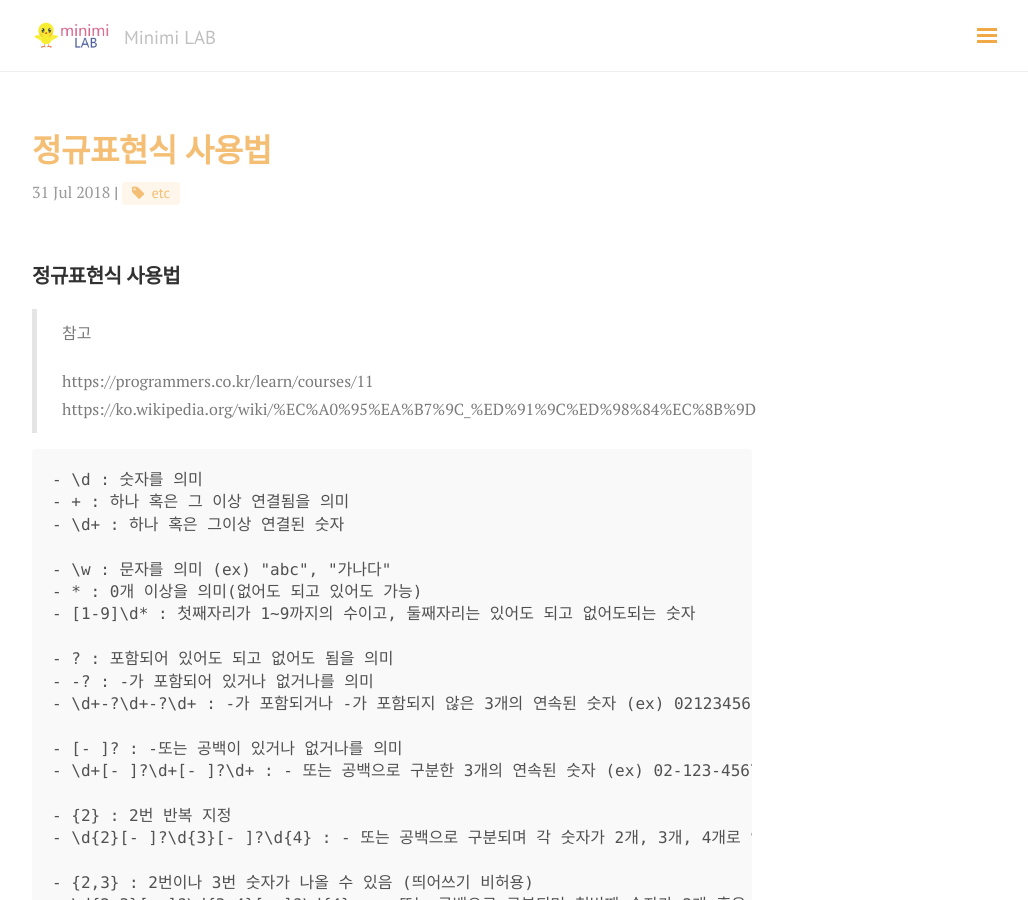
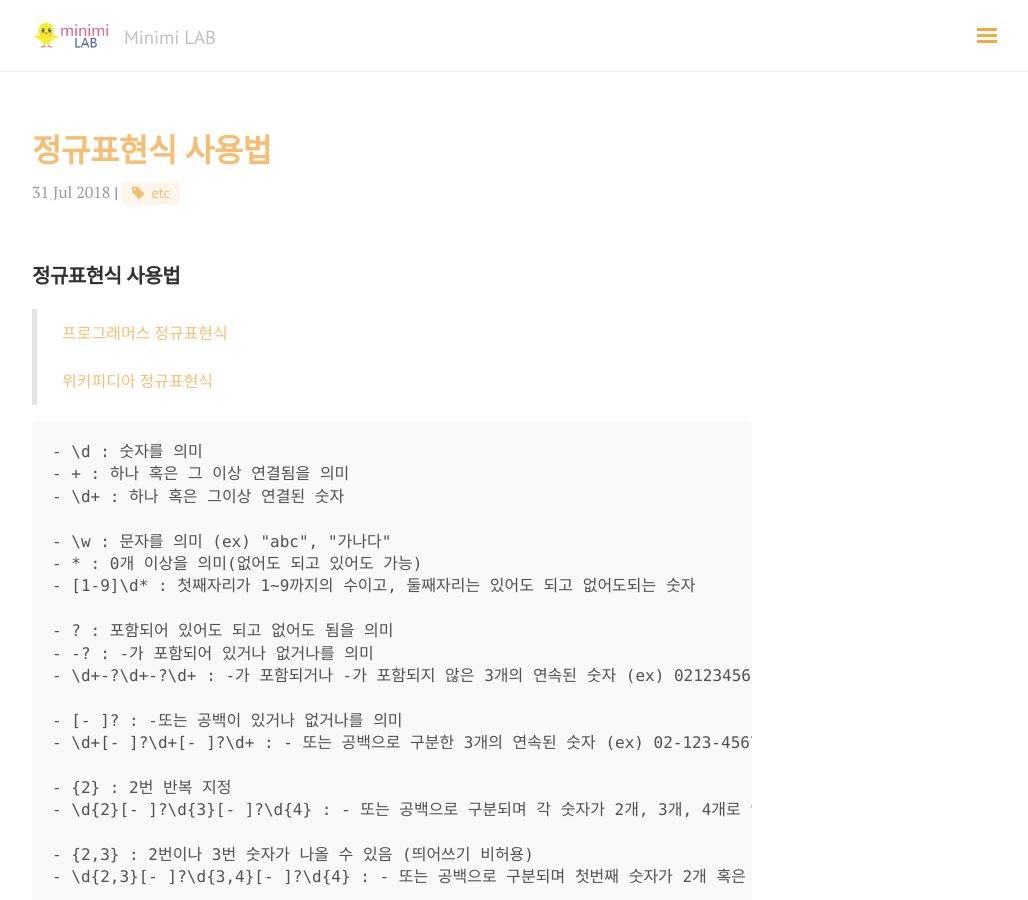
Before and after one commit to min-ji-kim/min-ji-kim.github.io, a Jekyll site: the page built from _posts/2018-07-31-regexs.md, in a window 1280 px wide and 900 px high. Shown: the whole window, without its empty margins (248-1276 px from the left). Built offline with Jekyll 4.4.1, drawn with Linux system fonts in a browser that asks for light colours; nearby versions of some CDN libraries; comment, search, counter and statistics services are not loaded.

Commit message:
modiofy text

````diff
--- a/_posts/2018-07-31-regexs.md
+++ b/_posts/2018-07-31-regexs.md
@@ -7,10 +7,9 @@ tags : etc
 
 ## 정규표현식 사용법
 
->참고
+>[프로그래머스 정규표현식](https://programmers.co.kr/learn/courses/11)
 >
->https://programmers.co.kr/learn/courses/11
->https://ko.wikipedia.org/wiki/%EC%A0%95%EA%B7%9C_%ED%91%9C%ED%98%84%EC%8B%9D
+>[위키피디아 정규표현식](https://ko.wikipedia.org/wiki/%EC%A0%95%EA%B7%9C_%ED%91%9C%ED%98%84%EC%8B%9D)
 
 ```
 - \d : 숫자를 의미
````
